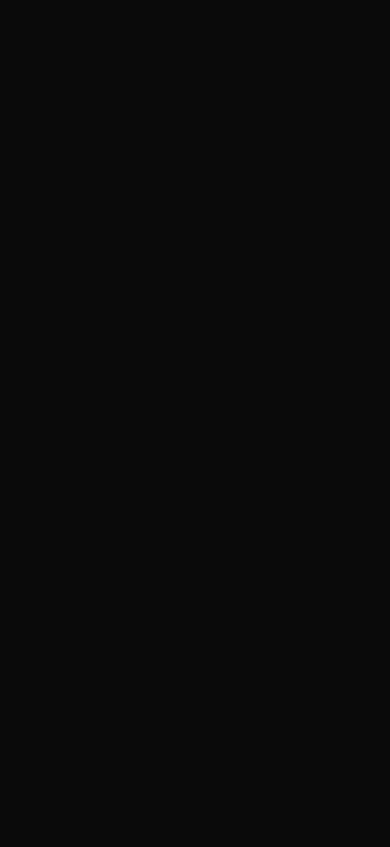
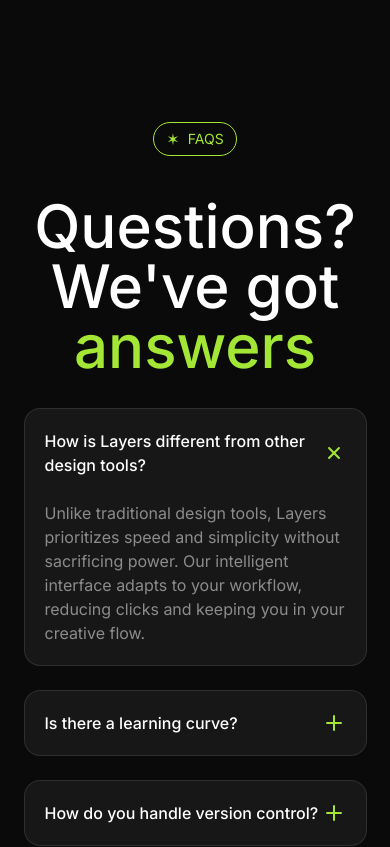
Before and after one commit to gajdovska/nextjs-landingpage, a Next.js app in the folder nextjs-lading-page/: page / in a window 390 px wide. Shown: the part 4820-5667 px from the top of the page. Built offline with nearby package versions, Linux system fonts and the light colour scheme.

Commit message:
Implemented responsive FAQS section

```diff
--- a/nextjs-lading-page/src/app/page.tsx
+++ b/nextjs-lading-page/src/app/page.tsx
@@ -4,6 +4,7 @@
 import Introduction from "@/sections/Introduction";
 import Features from "@/sections/Features";
 import Integrations from "@/sections/Integrations";
+import Faqs from "@/sections/Faqs";
 
 export default function Home() {
     return (
@@ -14,6 +15,7 @@
             <Introduction />
             <Features />
             <Integrations />
+            <Faqs />
         </>
     );
 }
--- a/nextjs-lading-page/src/sections/Faqs.tsx
+++ b/nextjs-lading-page/src/sections/Faqs.tsx
@@ -1,3 +1,6 @@
+import Tag from "@/components/Tag";
+import { twMerge } from "tailwind-merge";
+
 const faqs = [
     {
         question: "How is Layers different from other design tools?",
@@ -22,5 +25,70 @@
 ];
 
 export default function Faqs() {
-    return <div>Faqs</div>;
+    const selectedIndex = 0;
+
+    return (
+        <section className="py-24">
+            <div className="container md:items-center ">
+                <div className="text-center">
+                    <Tag>FAQS</Tag>
+                    <h2 className="text-6xl font-medium max-w-xl m-auto">
+                        Questions? We&apos;ve got{" "}
+                        <span className="text-lime-400">answers</span>
+                    </h2>
+                </div>
+                <div className="grid grid-cols-1 gap-6 mt-8 md:max-w-xl m-auto">
+                    {faqs.map((faq, index) => (
+                        <div
+                            key={faq.question}
+                            className="border border-white/10 rounded-2xl p-5 bg-neutral-900"
+                        >
+                            <div className="flex justify-between items-center">
+                                <h3 className="font-medium">{faq.question}</h3>
+                                <span>
+                                    <svg
+                                        xmlns="http://www.w3.org/2000/svg"
+                                        width="24"
+                                        height="24"
+                                        viewBox="0 0 24 24"
+                                        fill="none"
+                                        stroke="currentColor"
+                                        stroke-width="2"
+                                        stroke-linecap="round"
+                                        stroke-linejoin="round"
+                                        className={twMerge(
+                                            "feather feather-plus text-lime-400 flex-shrink-0",
+                                            selectedIndex === index &&
+                                                "rotate-45"
+                                        )}
+                                    >
+                                        <line
+                                            x1="12"
+                                            y1="5"
+                                            x2="12"
+                                            y2="19"
+                                        ></line>
+                                        <line
+                                            x1="5"
+                                            y1="12"
+                                            x2="19"
+                                            y2="12"
+                                        ></line>
+                                    </svg>
+                                </span>
+                            </div>
+                            <div
+                                className={twMerge(
+                                    "mt-6",
+                                    selectedIndex !== index && "hidden"
+                                )}
+                            >
+                                <p className="text-white/50">{faq.answer}</p>
+                            </div>
+                        </div>
+                    ))}
+                </div>
+            </div>
+        </section>
+    );
 }
```
